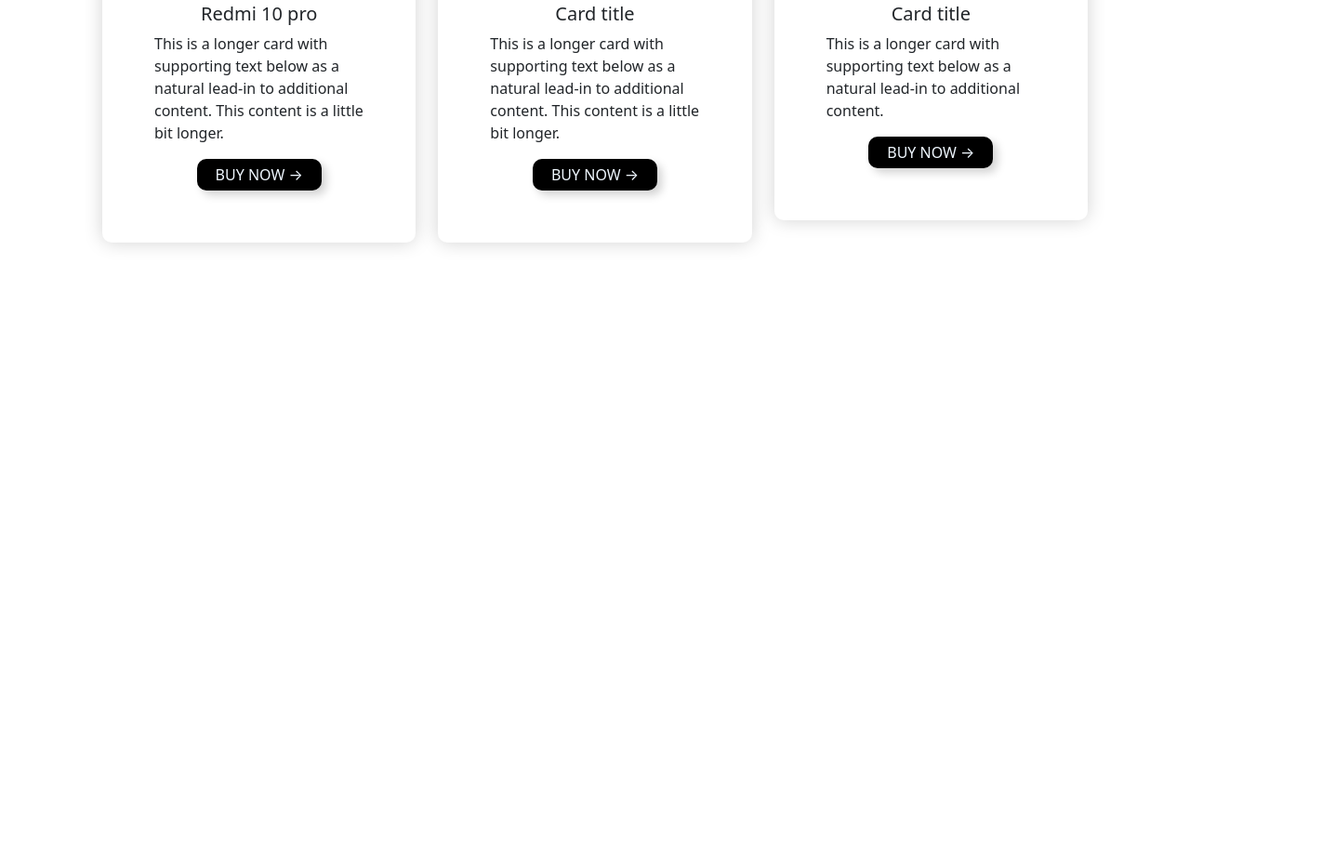
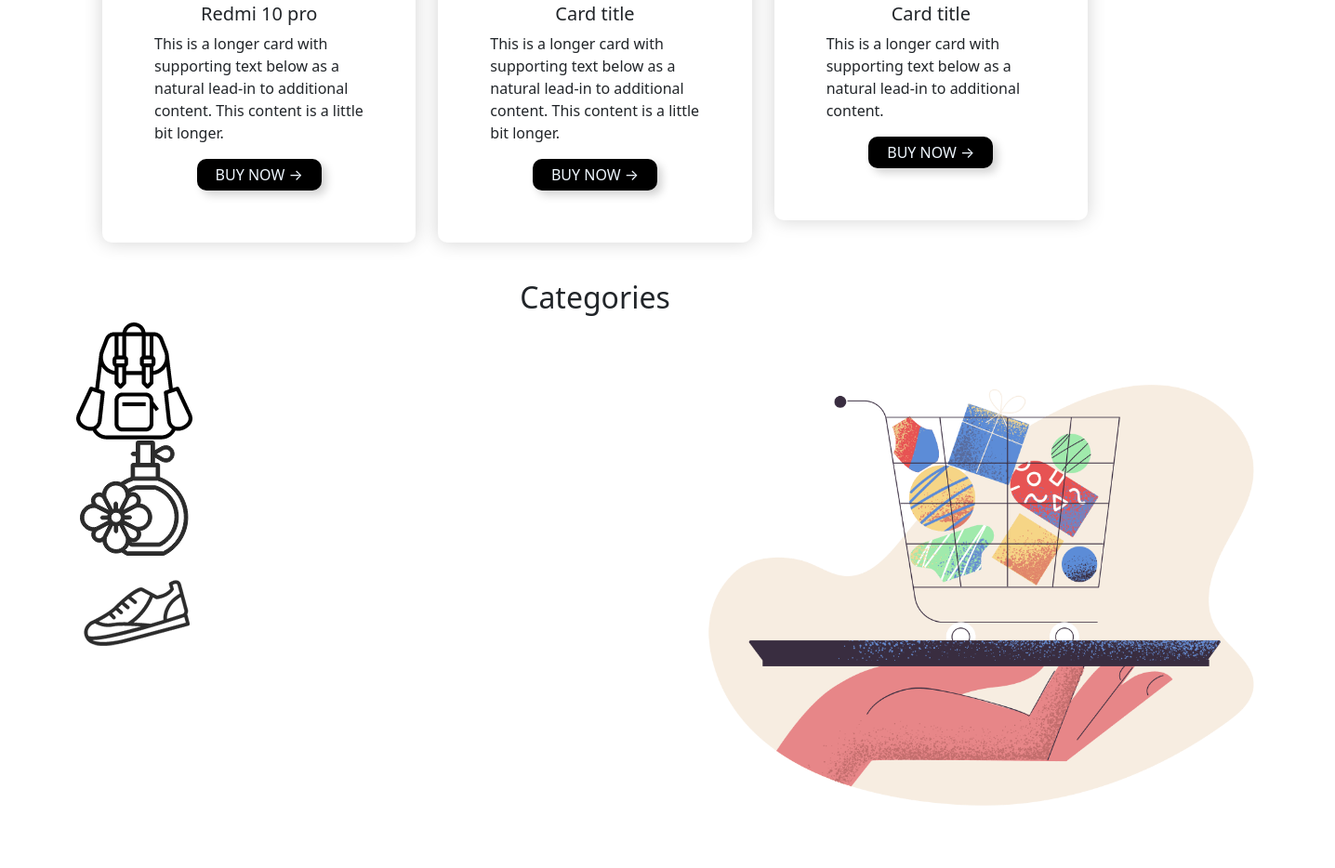
Before and after one commit to ARAFAT-HOSSEN-KAZI/hot-gadget, a plain HTML site: page index.html in a window 1280 px wide. Shown: the part 1843-2777 px from the top of the page at 93% size, 1436 px wide, since content can reach past the window. Before the commit the page ends 2144 px from the top, so only its background shows below. Drawn offline with nearby package versions, Linux system fonts and the light colour scheme.

Commit message:
categories

```diff
--- a/index.html
+++ b/index.html
@@ -172,6 +172,25 @@
     </article>
 
 
+    <section class="container">
+      <div>
+        <h2 align="center">Categories</h2>
+      </div>
+      <div class="row">
+        <div class="col-6">
+          <div class="col-3">
+            <img src="image/categories/bag.png" alt="">
+          </div>
+          <div class="col-3">
+            <img src="image/categories/perfume.png" alt="">
+            <img src="image/categories/shoe.png" alt="">
+          </div>
+        </div>
+        <div class="col-6">
+          <img src="image/categories/pale-order.png" alt="">
+        </div>
+      </div>
+    </section>
 
     <script src="https://cdn.jsdelivr.net/npm/bootstrap@5.3.3/dist/js/bootstrap.bundle.min.js"></script>
 </body>
```
